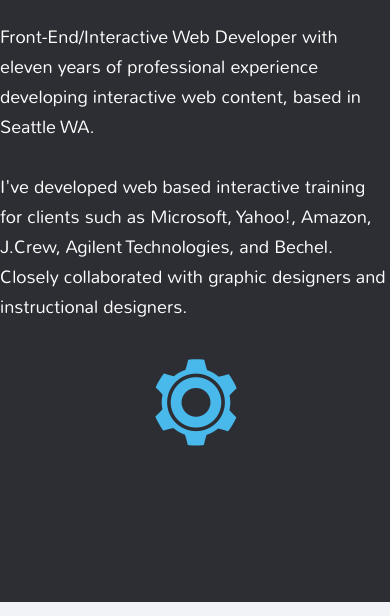
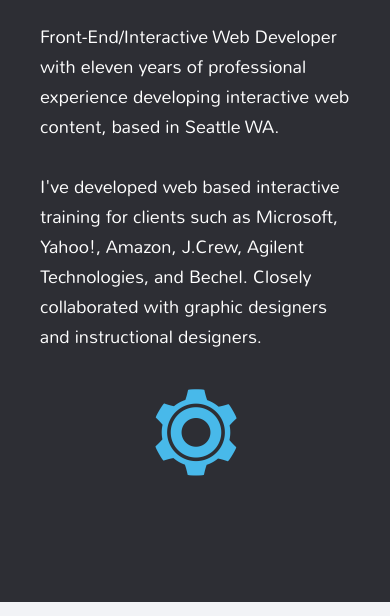
Before and after one commit to punchjay-zz/denova, a plain HTML site: page index.htm in a window 390 px wide. Shown: the part 228-844 px from the top of the page. Drawn offline with Linux system fonts and the light colour scheme.

Commit message:
added padding
added padding for resize and mobile

```diff
--- a/global/global.less
+++ b/global/global.less
@@ -107,6 +107,9 @@ article {
     position: relative;
     white-space: normal;
     z-index: 100;
+    .container {
+        padding: 0 40px 0 40px;
+    }
     &.section01 {
         height: 400px;
     }
--- a/index.htm
+++ b/index.htm
@@ -17,24 +17,30 @@
         </nav>
     </header>
     <article id="bt-one-anchor" class="section01">
+        <div class="container">
             <h1 class="slide-in-left">Hello, I'm a...</h1>
             <p class="slide-in-right">Front-End/Interactive Web Developer with eleven years of professional experience developing interactive web content, based in Seattle WA.</p>
             <p class="slide-in-right">I've developed web based interactive training for clients such as Microsoft, Yahoo!, Amazon, J.Crew, Agilent Technologies, and Bechel. Closely collaborated with graphic designers and instructional designers.</p>
             <img class="fade-in" src="media/gear.png" width="100" />
+        </div>
     </article>
     <article id="bt-two-anchor" class="section02">
+        <div class="container">
             <h1>Work Examples</h1>
             <p>Full portfolio only available upon request (due to many projects having confidential and copyrighted information).</p>
             <div>
                 <img src="media/jcrew-ss.png" width="300" />
                 <img src="media/oem.png" width="300" />
             </div>
+        </div>
     </article>
     <article id="bt-three-anchor" class="section03">
+        <div class="container">
             <h1>Skills and Techniques</h1>
             <p>I'm proficient in HTML5, CSS3, Responsive Design, jQuery, Javascript, Less, Video and Audio Editing, Photoshop, Illustrator, and IDEs such as Visual Studio for Windows and Brackets for Mac.</p>
             <p>I love using CSS for animations and interactions for modern web browsers.</p>
             <img src="media/tool.png" width="100" />
+        </div>
     </article>
     <footer>
         <p>Copyright &#169 2015 Denova. All rights reserved.</p>
```
Also changed, not shown: global/global.css. Lines whose indentation alone changed are shown as unchanged.
